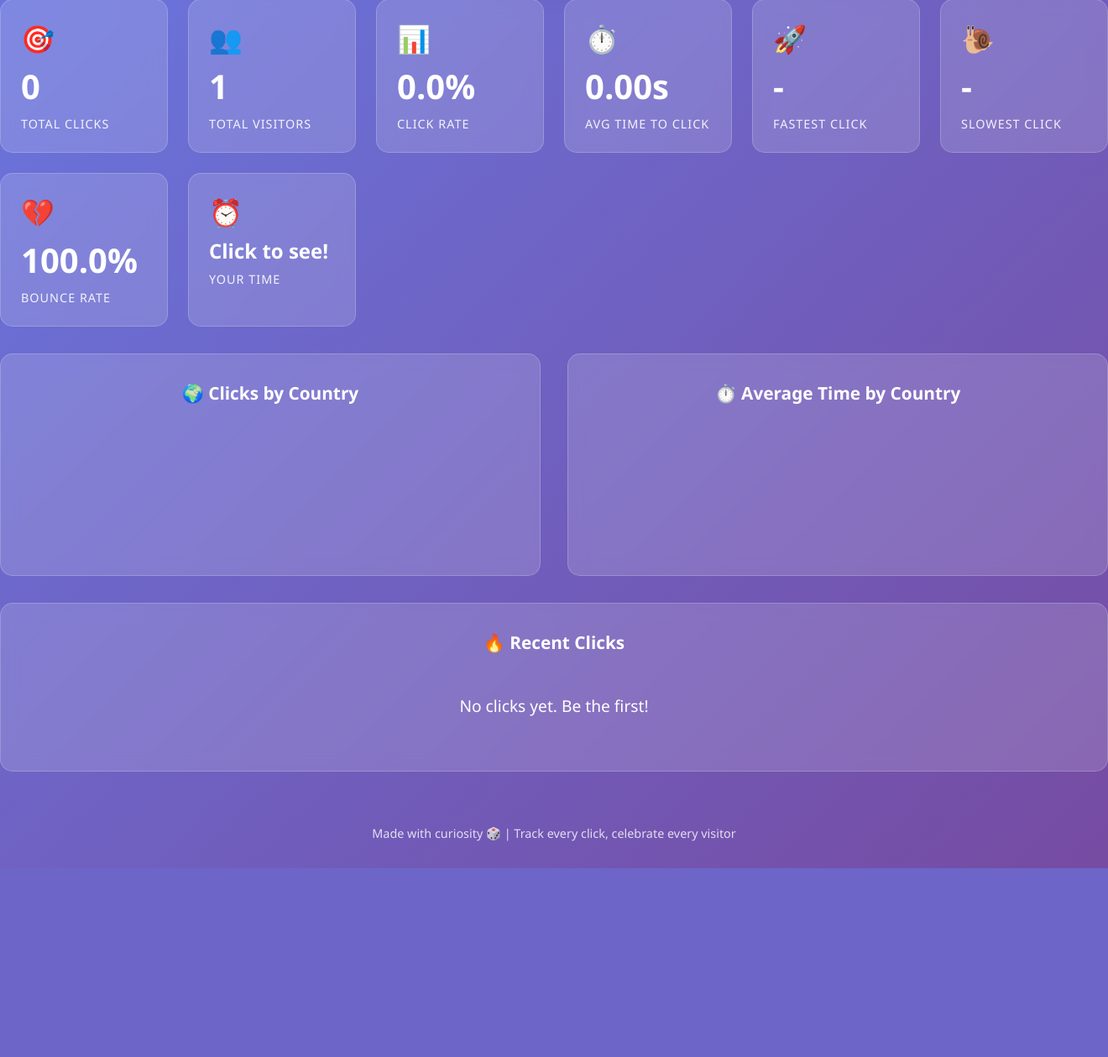
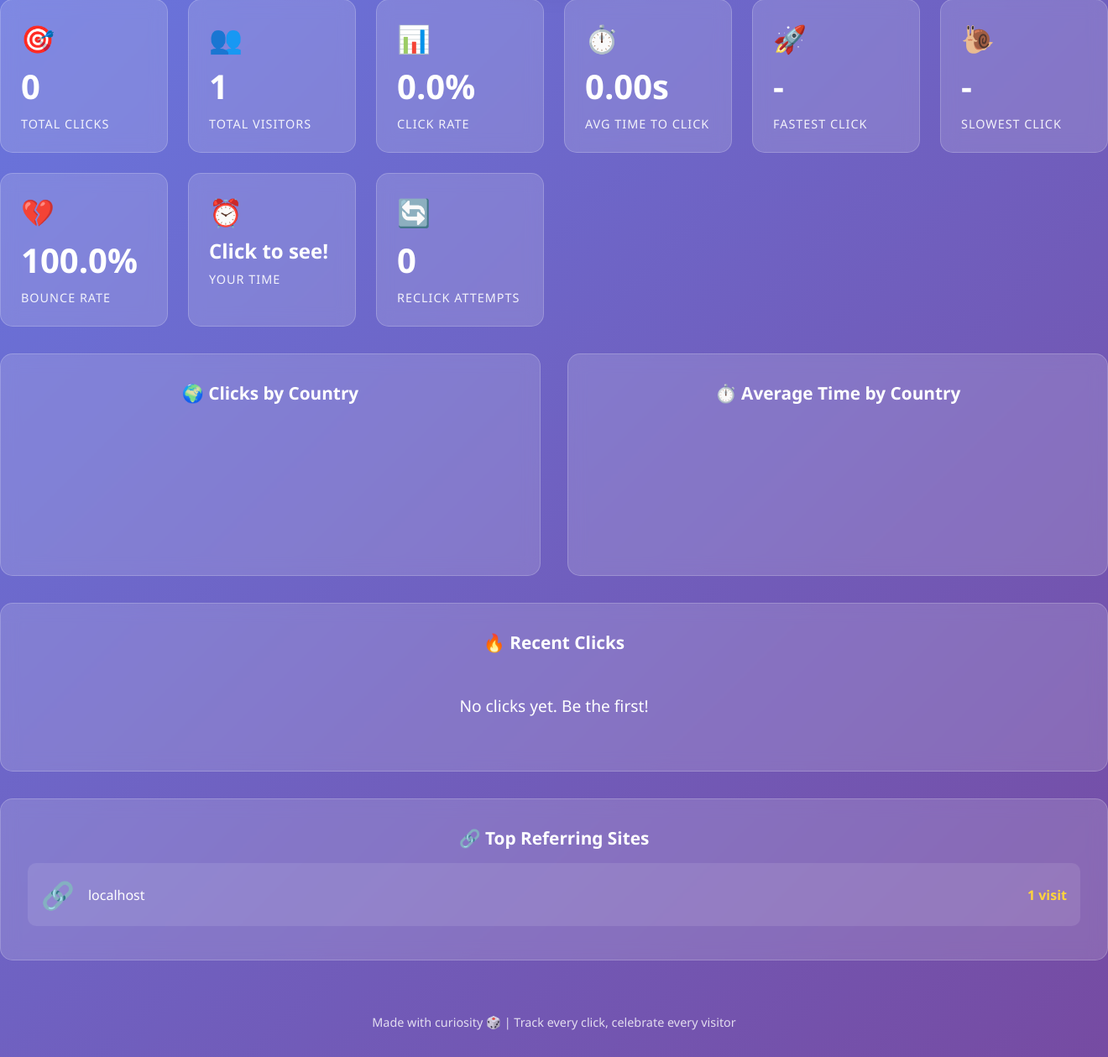
Before and after one commit to nadermx/justabutton, a Django app: page / in a window 1320 px wide. Shown: the part 538-1797 px from the top of the page at 84% size. Before the commit the page ends 1572 px from the top, so only its background shows below. Run offline with Django 5.2, Linux system fonts and the light colour scheme; data comes from the database, SQL or seed files in the repository; data that the repository does not hold is empty; a map, chart or similar area stays blank.

Commit message:
Add reclick attempts tracking and top referring sites analytics

```diff
--- a/button/models.py
+++ b/button/models.py
@@ -13,6 +13,8 @@ class PageSession(models.Model):
     time_to_click = models.FloatField(null=True, blank=True, help_text="Seconds from page load to click")
     country_code = models.CharField(max_length=2, blank=True, help_text="ISO 3166-1 alpha-2 country code")
     country_name = models.CharField(max_length=100, blank=True)
+    referrer = models.TextField(blank=True, help_text="HTTP Referer header - where visitor came from")
+    reclick_attempts = models.IntegerField(default=0, help_text="Number of times user tried to click after already clicking")
 
     class Meta:
         ordering = ['-loaded_at']
--- a/button/templates/button/index.html
+++ b/button/templates/button/index.html
@@ -333,6 +333,12 @@
                     <div class="stat-value" id="yourTime">0s</div>
                     <div class="stat-label">Your Time</div>
                 </div>
+
+                <div class="stat-card">
+                    <div class="stat-icon">🔄</div>
+                    <div class="stat-value" id="reclickAttempts">0</div>
+                    <div class="stat-label">Reclick Attempts</div>
+                </div>
             </div>
 
             <div class="charts-section">
@@ -351,6 +357,13 @@
                 <div class="recent-clicks-list">
                     <h3 class="chart-title">🔥 Recent Clicks</h3>
                     <div id="recentClicksList"></div>
+                </div>
+            </div>
+
+            <div class="recent-clicks">
+                <div class="recent-clicks-list">
+                    <h3 class="chart-title">🔗 Top Referring Sites</h3>
+                    <div id="topReferrersList"></div>
                 </div>
             </div>
         </div>
@@ -440,6 +453,7 @@
                 document.getElementById('fastestClick').textContent = stats.fastest_click ? stats.fastest_click.toFixed(2) + 's' : '-';
                 document.getElementById('slowestClick').textContent = stats.slowest_click ? stats.slowest_click.toFixed(2) + 's' : '-';
                 document.getElementById('bounceRate').textContent = stats.bounce_rate.toFixed(1) + '%';
+                document.getElementById('reclickAttempts').textContent = stats.total_reclick_attempts.toLocaleString();
 
                 // Update "Your Time" - show special message if not clicked yet
                 const yourTimeEl = document.getElementById('yourTime');
@@ -465,6 +479,9 @@
 
                 // Display recent clicks
                 displayRecentClicks(stats.recent_clicks);
+
+                // Display top referrers
+                displayTopReferrers(stats.top_referrers);
 
                 // Show stats section
                 document.getElementById('stats').classList.add('show');
@@ -614,6 +631,33 @@
             });
         }
 
+        // Display top referrers
+        function displayTopReferrers(topReferrers) {
+            const container = document.getElementById('topReferrersList');
+            container.innerHTML = '';
+
+            if (!topReferrers || topReferrers.length === 0) {
+                container.innerHTML = '<p class="loading">No referrers yet. Share the link!</p>';
+                return;
+            }
+
+            topReferrers.forEach((referrer, index) => {
+                const item = document.createElement('div');
+                item.className = 'click-item';
+                item.style.animationDelay = `${index * 0.05}s`;
+
+                item.innerHTML = `
+                    <div class="click-country">
+                        <span class="flag">🔗</span>
+                        <span>${referrer.domain}</span>
+                    </div>
+                    <div class="click-time">${referrer.visits} visit${referrer.visits !== 1 ? 's' : ''}</div>
+                `;
+
+                container.appendChild(item);
+            });
+        }
+
         // Fire confetti
         function fireConfetti() {
             const duration = 3000;
@@ -653,9 +697,30 @@
             }
         }
 
+        // Record reclick attempt
+        async function recordReclick() {
+            try {
+                const response = await fetch('/api/reclick/', {
+                    method: 'POST',
+                    headers: {
+                        'Content-Type': 'application/json',
+                    },
+                    body: JSON.stringify({
+                        session_id: sessionId
+                    })
+                });
+                return await response.json();
+            } catch (error) {
+                console.error('Error recording reclick:', error);
+            }
+        }
+
         // Button click handler
         document.getElementById('theButton').addEventListener('click', async function() {
             if (hasClicked) {
+                // Record the reclick attempt
+                await recordReclick();
+
                 // Show a fun message
                 const messages = [
                     '🚫 Nice try! One click per person!',
--- a/button/urls.py
+++ b/button/urls.py
@@ -7,5 +7,6 @@ urlpatterns = [
     path('', views.index, name='index'),
     path('api/session/', views.create_session, name='create_session'),
     path('api/click/', views.record_click, name='record_click'),
+    path('api/reclick/', views.record_reclick, name='record_reclick'),
     path('api/stats/', views.get_stats, name='get_stats'),
 ]
--- a/button/views.py
+++ b/button/views.py
@@ -2,7 +2,8 @@ from django.shortcuts import render
 from django.http import JsonResponse
 from django.views.decorators.csrf import csrf_exempt
 from django.views.decorators.http import require_http_methods
-from django.db.models import Avg, Count, Q, Max, Min
+from django.db.models import Avg, Count, Q, Max, Min, Sum
+from urllib.parse import urlparse
 from .models import PageSession, ButtonClick
 import json
 import requests
@@ -48,6 +49,7 @@ def create_session(request):
     """Create a new page session"""
     ip = get_client_ip(request)
     user_agent = request.META.get('HTTP_USER_AGENT', '')
+    referrer = request.META.get('HTTP_REFERER', '')
 
     # Get country info
     country_info = get_country_from_ip(ip)
@@ -55,6 +57,7 @@ def create_session(request):
     session = PageSession.objects.create(
         ip_address=ip,
         user_agent=user_agent,
+        referrer=referrer,
         country_code=country_info['country_code'],
         country_name=country_info['country_name']
     )
@@ -86,6 +89,23 @@ def record_click(request):
         )
 
         return JsonResponse({'status': 'success'})
+    except Exception as e:
+        return JsonResponse({'status': 'error', 'message': str(e)}, status=400)
+
+
+@csrf_exempt
+@require_http_methods(["POST"])
+def record_reclick(request):
+    """Record a reclick attempt"""
+    try:
+        data = json.loads(request.body)
+        session_id = data.get('session_id')
+
+        session = PageSession.objects.get(session_id=session_id)
+        session.reclick_attempts += 1
+        session.save()
+
+        return JsonResponse({'status': 'success', 'reclick_attempts': session.reclick_attempts})
     except Exception as e:
         return JsonResponse({'status': 'error', 'message': str(e)}, status=400)
 
@@ -134,6 +154,36 @@ def get_stats(request):
         'clicked_at': click.clicked_at.isoformat()
     } for click in recent_clicks]
 
+    # Total reclick attempts
+    total_reclicks = PageSession.objects.aggregate(
+        total=Sum('reclick_attempts')
+    )['total'] or 0
+
+    # Top referring sites
+    referrer_stats = []
+    sessions_with_referrer = PageSession.objects.exclude(referrer='').exclude(referrer__isnull=True)
+
+    # Group by domain
+    referrer_domains = {}
+    for session in sessions_with_referrer:
+        try:
+            parsed = urlparse(session.referrer)
+            domain = parsed.netloc or parsed.path.split('/')[0]
+            if domain:
+                # Clean up domain (remove www.)
+                domain = domain.replace('www.', '')
+                if domain not in referrer_domains:
+                    referrer_domains[domain] = 0
+                referrer_domains[domain] += 1
+        except:
+            pass
+
+    # Sort and get top 10
+    referrer_stats = [
+        {'domain': domain, 'visits': count}
+        for domain, count in sorted(referrer_domains.items(), key=lambda x: x[1], reverse=True)[:10]
+    ]
+
     return JsonResponse({
         'total_sessions': total_sessions,
         'total_clicks': total_clicks,
@@ -144,5 +194,7 @@ def get_stats(request):
         'fastest_click': round(fastest, 2) if fastest else None,
         'slowest_click': round(slowest, 2) if slowest else None,
         'country_stats': list(country_stats),
-        'recent_clicks': recent_list
+        'recent_clicks': recent_list,
+        'total_reclick_attempts': total_reclicks,
+        'top_referrers': referrer_stats
     })
```
Also changed, not shown: button/migrations/0003_pagesession_reclick_attempts_pagesession_referrer.py (added).
